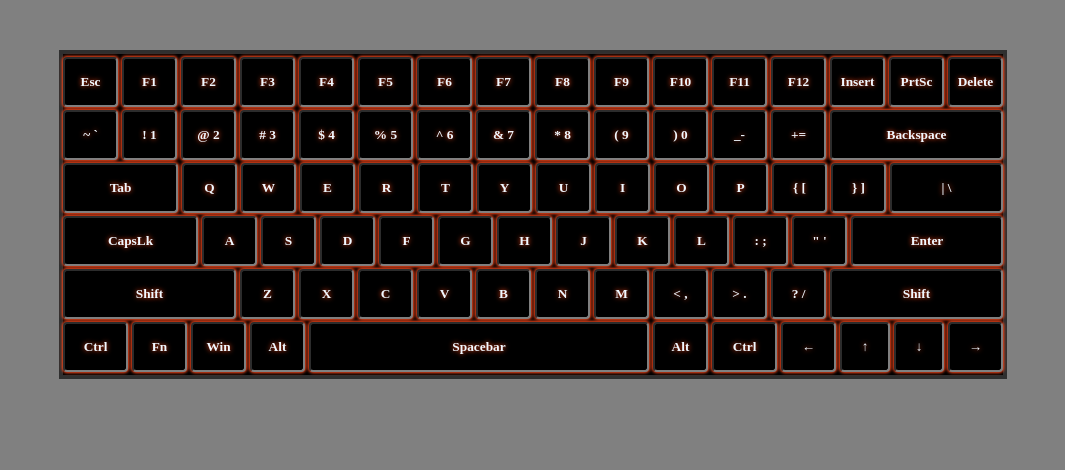
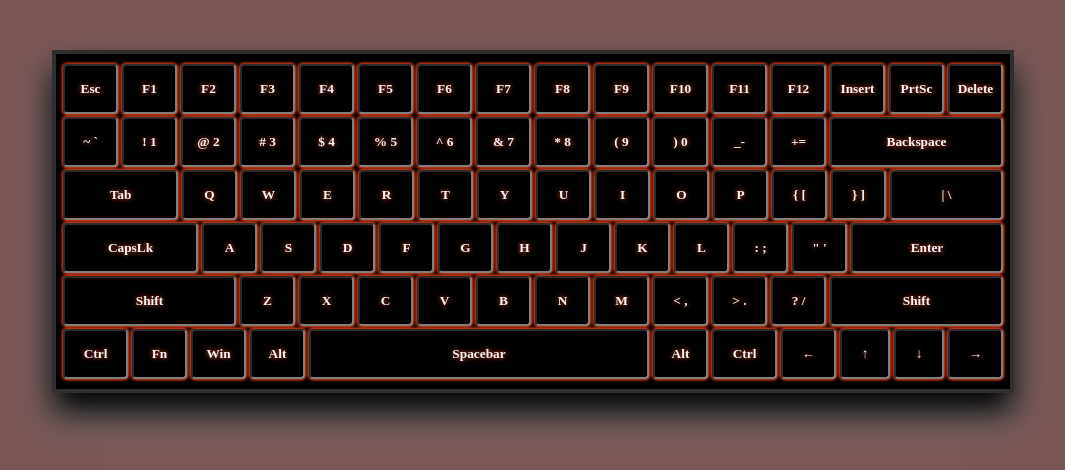
Before and after one commit to Ismaaeel-A/Keyboard, a plain HTML site: page index.html in a window 1280 px wide. Shown: the whole page, without its empty margins (107-1172 px from the left). Drawn offline with Linux system fonts and the light colour scheme.

Commit message:
animation

```diff
--- a/css/style.css
+++ b/css/style.css
@@ -12,10 +12,20 @@
     width: fit-content;
     margin-inline: auto;
     margin-block: 50px;
+    padding: 7px;
+    box-shadow: 0px 20px 30px black, 0px 25px 35px gray;
+    animation: move 4s infinite;
 }
 
+/* @keyframes move {
+    50% {
+        transform: translateY(200px);
+        box-shadow: 0px -20px 30px black, 0px -25px 35px gray;
+    }
+} */
+
 body {
-    background: rgb(128, 128, 128);
+    background: rgb(121, 87, 87);
 }
 
 .key {
```
